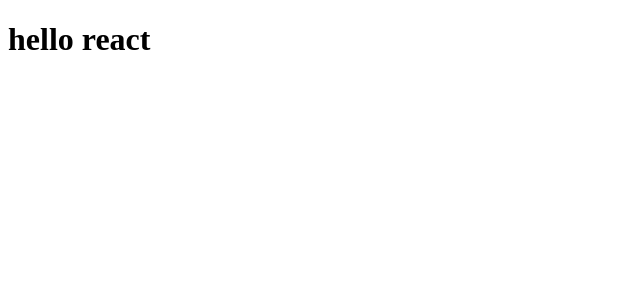
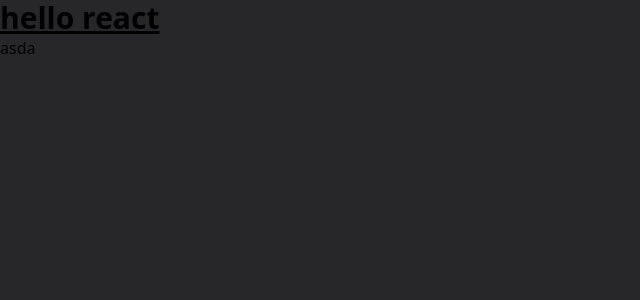
Before and after one commit to cc13446/react-2048, a React (Create React App) app: page / in a window 1280 px wide. Shown: the top 300 px of the page, without its empty margins (0-640 px from the left). Built offline with nearby package versions, Linux system fonts and the light colour scheme.

Commit message:
引入 tailwindcss

```diff
--- a/package.json
+++ b/package.json
@@ -30,5 +30,8 @@
       "last 1 firefox version",
       "last 1 safari version"
     ]
+  },
+  "devDependencies": {
+    "tailwindcss": "^3.3.3"
   }
 }
--- a/public/index.html
+++ b/public/index.html
@@ -7,8 +7,8 @@
     <meta name="description" content="React 2048"/>
     <title>React 2048</title>
   </head>
-  <body>
+  <body style="height: 100vh">
     <noscript>You need to enable JavaScript to run this app.</noscript>
-    <div id="root"></div>
+    <div style="height: 100%" id="root"></div>
   </body>
 </html>
--- a/src/App.js
+++ /dev/null
@@ -1,7 +0,0 @@
-function App() {
-  return (
-    <h1>hello react</h1>
-  );
-}
-
-export default App;
--- /dev/null
+++ b/src/components/board.jsx
@@ -0,0 +1,5 @@
+export default function Board() {
+    return (
+        <h1>asda </h1>
+    )
+}
--- /dev/null
+++ b/src/index.css
@@ -0,0 +1,3 @@
+@tailwind base;
+@tailwind components;
+@tailwind utilities;
--- a/src/index.js
+++ /dev/null
@@ -1,10 +0,0 @@
-import React from 'react';
-import ReactDOM from 'react-dom/client';
-import App from './App';
-
-const root = ReactDOM.createRoot(document.getElementById('root'));
-root.render(
-  <React.StrictMode>
-    <App />
-  </React.StrictMode>
-);
--- /dev/null
+++ b/src/index.jsx
@@ -0,0 +1,21 @@
+import React from 'react';
+import ReactDOM from 'react-dom/client';
+import Board from './components/board'
+
+import './index.css'
+
+const App = () => {
+  return (
+    <div class="h-full bg-zinc-800">
+      <h1 class="text-3xl font-bold underline">hello react</h1>
+      <Board />
+    </div>
+  );
+};
+
+const root = ReactDOM.createRoot(document.getElementById('root'));
+root.render(
+  <React.StrictMode>
+    <App />
+  </React.StrictMode>
+);
--- /dev/null
+++ b/tailwind.config.js
@@ -0,0 +1,8 @@
+/** @type {import('tailwindcss').Config} */
+module.exports = {
+  content: ["./src/**/*.{html,js,jsx}"],
+  theme: {
+    extend: {},
+  },
+  plugins: [],
+}
```
Also changed, not shown: 1 other file (tests, documents, lock files or other folders).
